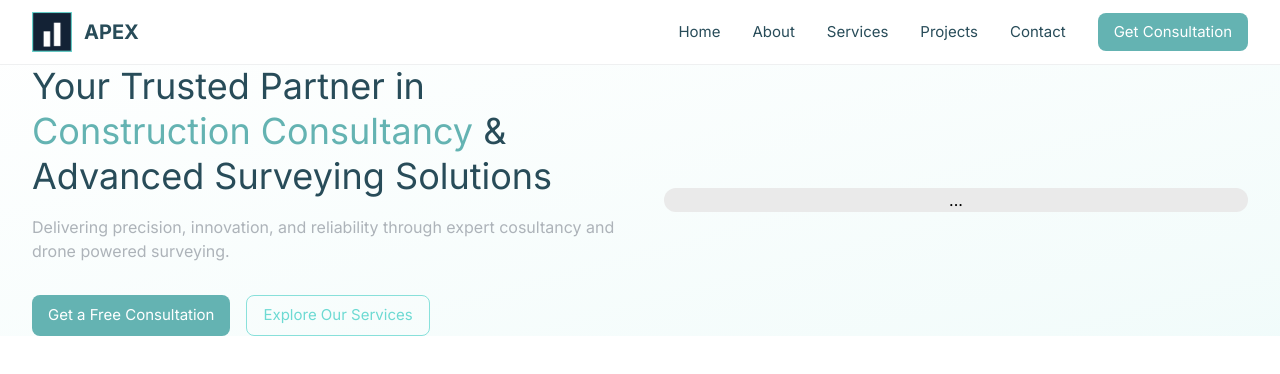
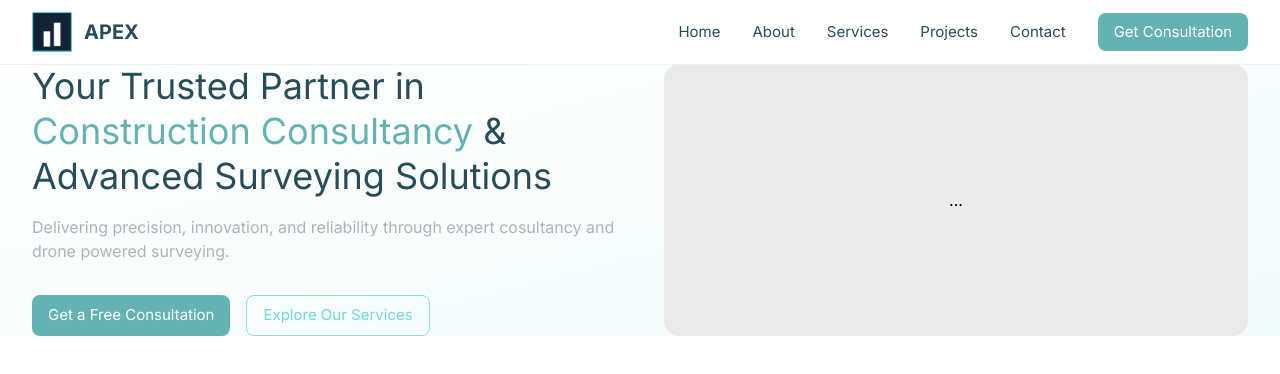
Before and after one commit to DavidMANZI-093/apex, a Next.js app: page / in a window 1280 px wide. Shown: the top 374 px of the page. Built offline with nearby package versions, Linux system fonts and the light colour scheme.

Commit message:
Auto-commit at 23/06/2025, 19:03:56 for inactivity period...

```diff
--- a/src/components/hero.tsx
+++ b/src/components/hero.tsx
@@ -18,7 +18,7 @@ const Hero = () => {
                     </div>
                 </div>
 
-                <div className="relative flex">
+                <div className="relative min-w-full min-h-full h-full flex">
                     <div className="relative bg-placeholder min-w-full min-h-full h-full bg-gradient-to-br from-verdigris/20 to-tiffany-blue/20 rounded-2xl flex items-center justify-center">
                     ...
                     </div>
```
